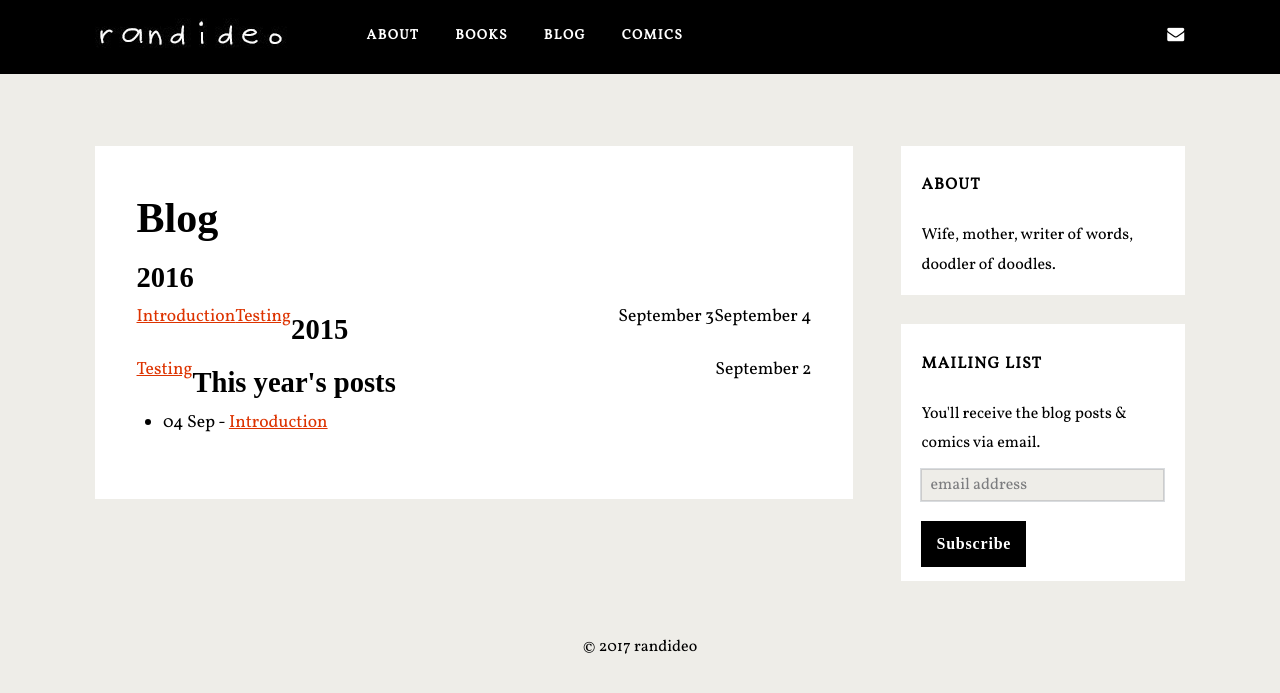
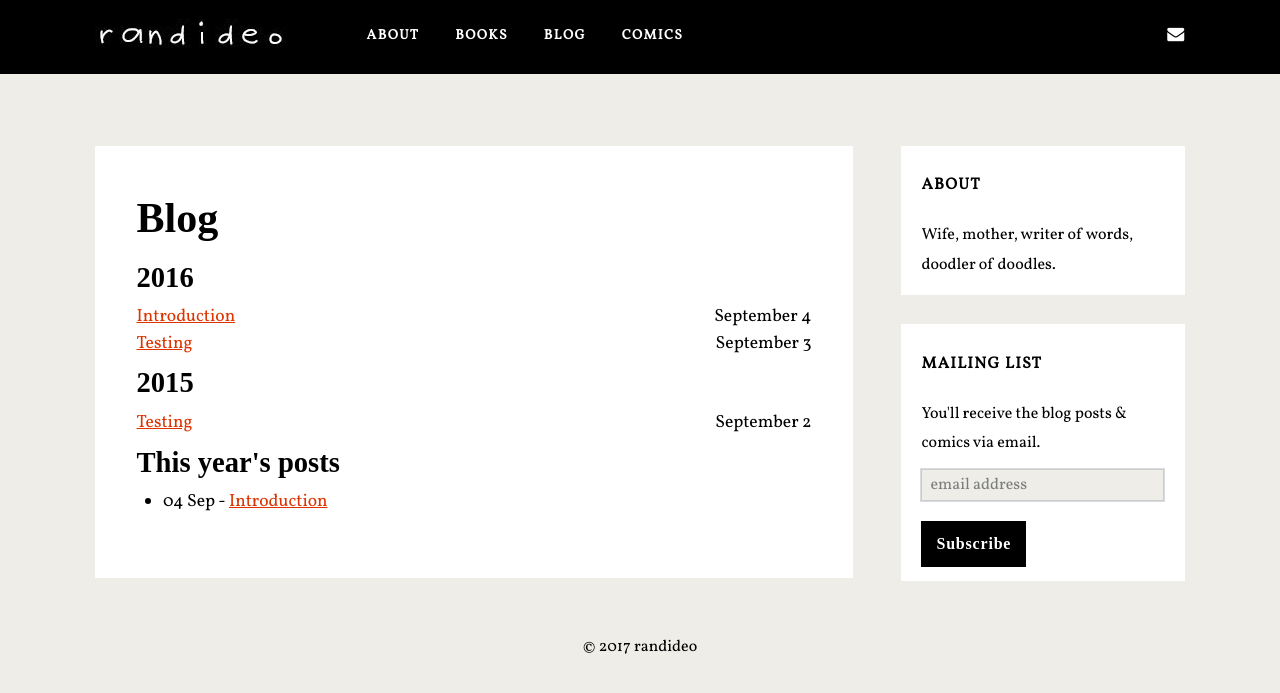
Before and after one commit to randideo/randideo.github.io, a Jekyll site: the page built from blog.html, in a window 1280 px wide. Shown: the top 693 px of the page. Built offline with Jekyll 4.4.1, drawn with Linux system fonts in a browser that asks for light colours; nearby versions of some CDN libraries; some web fonts are replaced; comment, search, counter and statistics services are not loaded.

Commit message:
Create blog.html

```diff
--- a/blog.html
+++ b/blog.html
@@ -13,7 +13,7 @@
     {% endunless %}
 
     <div class="archive-item">
-      <a href="{{ post.url }}" style="float: left;">{{ post.title }}</a>
+      <a href="{{ post.url }}">{{ post.title }}</a>
       <div style="float: right;">{{ post.date | date: "%B %-d" }}</div>
     </div>
 
```
